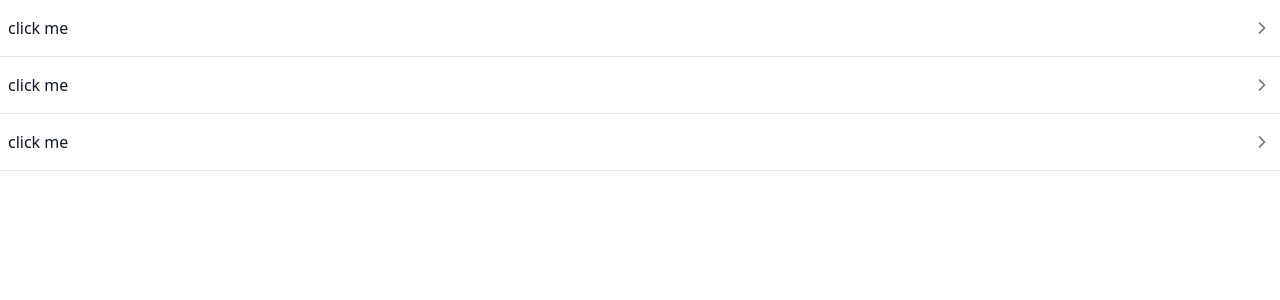
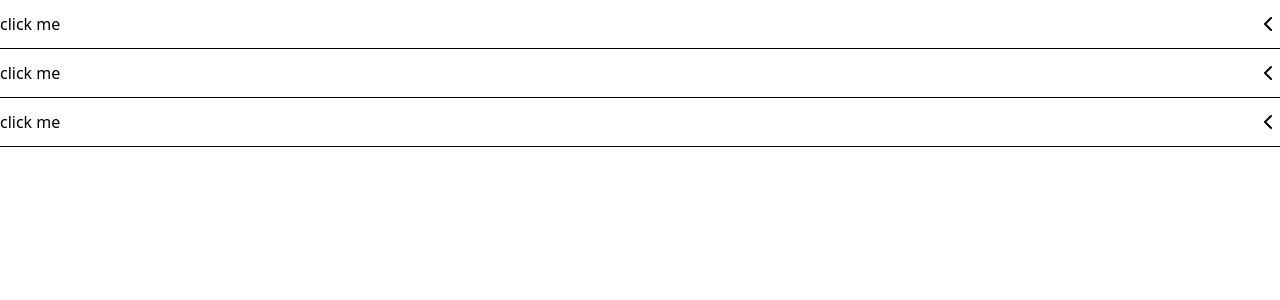
Before and after one commit to Satyam1Vishwakarma/uibyte, a React (Vite) app: page / in a window 1280 px wide. Shown: the top 300 px of the page. Built offline with nearby package versions, Linux system fonts and the light colour scheme.

Commit message:
final accordion

```diff
--- /dev/null
+++ b/src/components/Accordion-old.tsx
@@ -0,0 +1,28 @@
+import { ChevronLeft, ChevronDown } from "lucide-react";
+import { useState } from "react";
+
+type AccordionProps = {
+  name: string;
+  children?: React.ReactNode;
+};
+
+export default function Accordion(props: AccordionProps) {
+  const [collapsed, setCollapsed] = useState(false);
+
+  return (
+    <div>
+      <button
+        onClick={() => setCollapsed(!collapsed)}
+        className="rounded-2x flex w-full py-3 justify-between"
+      >
+        {props.name}
+        {collapsed ? <ChevronDown /> : <ChevronLeft />}
+      </button>
+
+      {!collapsed && <hr className="w-full underline" />}
+
+      {collapsed && <div>{props.children}</div>}
+      {collapsed && <hr className="w-full underline" />}
+    </div>
+  );
+}
--- a/src/components/Accordion.tsx
+++ b/src/components/Accordion.tsx
@@ -1,49 +1,52 @@
-"use client"
-
-import type React from "react"
-import { useState } from "react"
-import { ChevronRight } from "lucide-react"
-import { motion, AnimatePresence } from "framer-motion"
+import React, { useState } from "react";
+import { ChevronLeft, ChevronDown } from "lucide-react";
+import { motion, AnimatePresence } from "framer-motion";
 
 type AccordionProps = {
-  name: string
-  children?: React.ReactNode
-}
+  name: string;
+  children?: React.ReactNode;
+};
 
 export default function Accordion(props: AccordionProps) {
-  const [isExpanded, setIsExpanded] = useState(false)
+  const [collapsed, setCollapsed] = useState(false);
 
   return (
-    <div className="border-b border-gray-200">
+    <div>
       <button
-        onClick={() => setIsExpanded(!isExpanded)}
-        className="flex w-full py-4 px-2 justify-between items-center text-left hover:bg-gray-50 transition-colors"
-        aria-expanded={isExpanded}
+        onClick={() => setCollapsed(!collapsed)}
+        className="flex w-full py-3 justify-between"
       >
-        <span className="font-medium text-gray-900">{props.name}</span>
+        {props.name}
         <motion.div
-          animate={{ rotate: isExpanded ? 90 : 0 }}
-          transition={{ duration: 0.2, ease: "easeInOut" }}
-          className="flex-shrink-0 ml-2"
+          animate={{ rotate: collapsed ? 90 : 0 }}
+          className="overflow-hidden"
         >
-          <ChevronRight className="w-5 h-5 text-gray-500" />
+          {collapsed ? <ChevronDown /> : <ChevronLeft />}
         </motion.div>
       </button>
+      <AnimatePresence initial={false}>
+        {!collapsed && (
+          <motion.hr
+            key="bar"
+            initial={{ opacity: 0 }}
+            animate={{ opacity: 1 }}
+            exit={{ opacity: 0 }}
+            className="w-full underline"
+          />
+        )}
 
-      <AnimatePresence initial={false}>
-        {isExpanded && (
+        {collapsed && (
           <motion.div
             key="content"
-            initial={{ height: 0, opacity: 0 }}
-            animate={{ height: "auto", opacity: 1 }}
-            exit={{ height: 0, opacity: 0 }}
-            transition={{ duration: 0.3, ease: "easeInOut" }}
-            className="overflow-hidden"
+            initial={{ opacity: 0 }}
+            animate={{ opacity: 1 }}
+            exit={{ opacity: 0 }}
           >
-            <div className="px-2 pb-4 text-gray-700">{props.children}</div>
+            <div>{props.children}</div>
+            <hr className="w-full underline" />
           </motion.div>
         )}
       </AnimatePresence>
     </div>
-  )
+  );
 }
```
